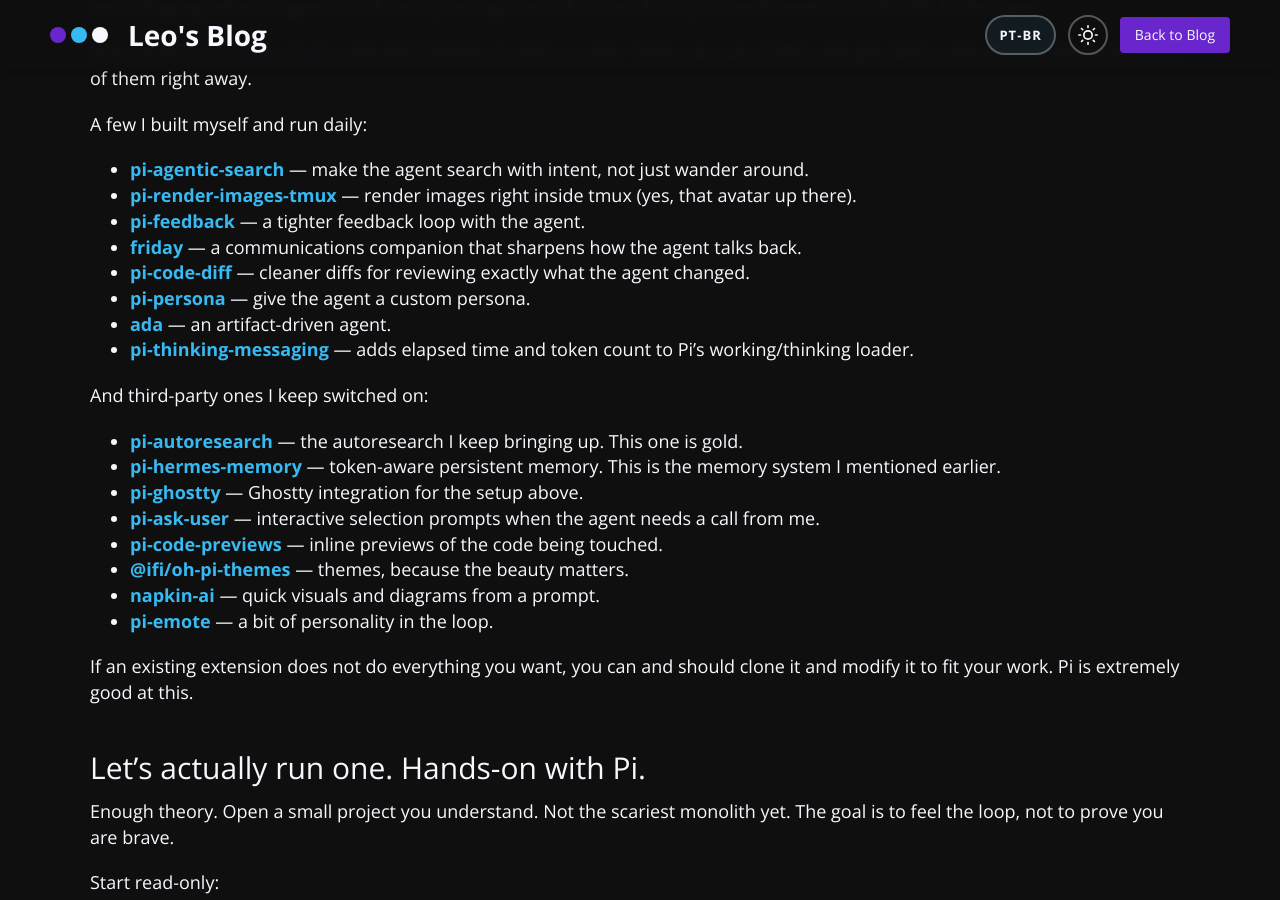
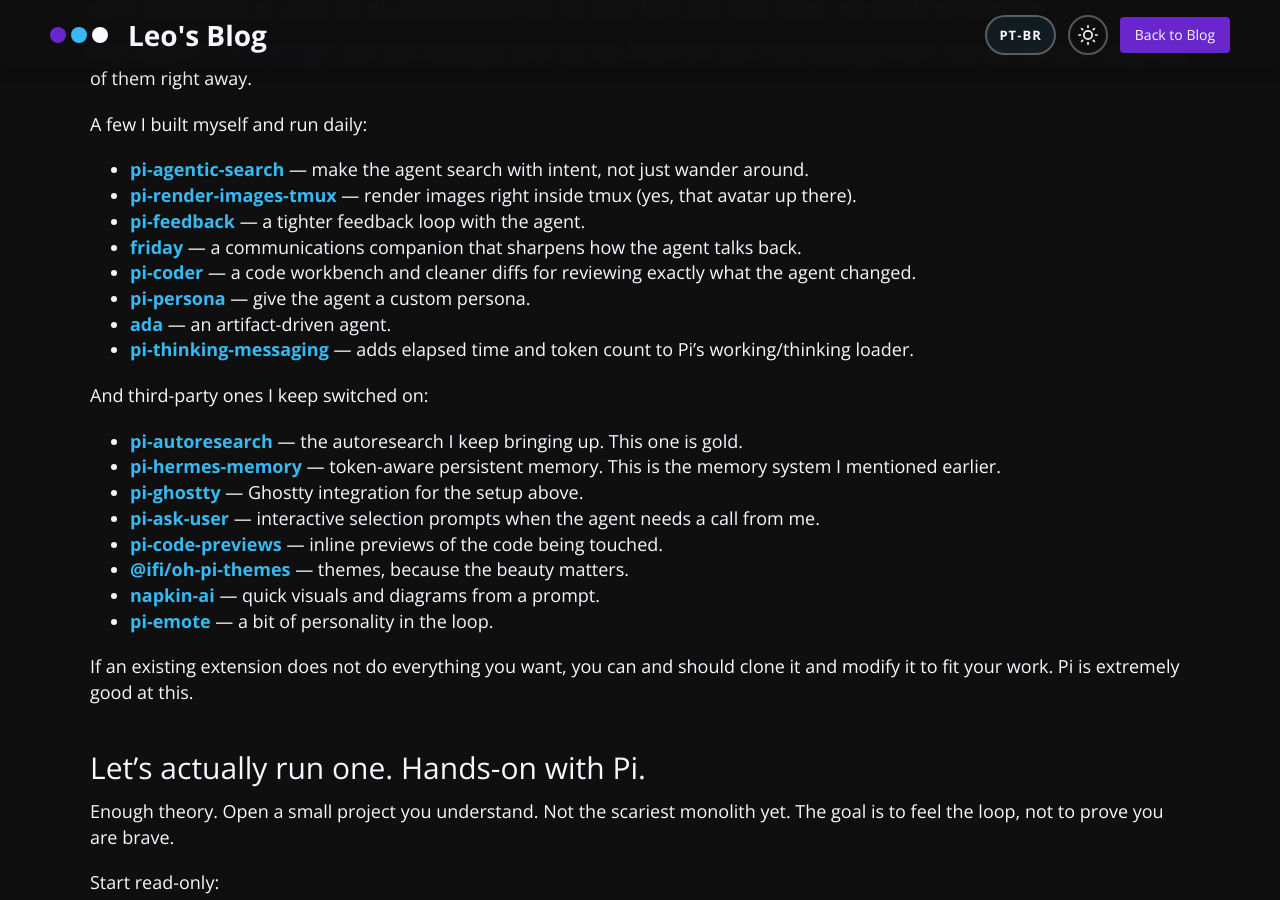
Before and after one commit to dantetekanem/dantetekanem.github.io, a Jekyll site: the page built from _posts/2026-06-14-be-better-much-better-agentic-tools-and-pi.md, in a window 1280 px wide and 900 px high, scrolled down 8797 px. Built offline with Jekyll 4.4.1, drawn with Linux system fonts in a browser that asks for light colours; some of the changed text lies outside the part shown.

```diff
--- a/_posts/2026-06-14-be-better-much-better-agentic-tools-and-pi.md
+++ b/_posts/2026-06-14-be-better-much-better-agentic-tools-and-pi.md
@@ -255,7 +255,7 @@ A few I built myself and run daily:
 - [**pi-render-images-tmux**](https://github.com/dantetekanem/pi-render-images-tmux) — render images right inside tmux (yes, that avatar up there).
 - [**pi-feedback**](https://github.com/dantetekanem/pi-feedback) — a tighter feedback loop with the agent.
 - [**friday**](https://github.com/dantetekanem/friday) — a communications companion that sharpens how the agent talks back.
-- [**pi-code-diff**](https://github.com/leop-shopify/pi-code-diff) — cleaner diffs for reviewing exactly what the agent changed.
+- [**pi-coder**](https://github.com/dantetekanem/pi-coder) — a code workbench and cleaner diffs for reviewing exactly what the agent changed.
 - [**pi-persona**](https://github.com/leop-shopify/pi-persona) — give the agent a custom persona.
 - [**ada**](https://github.com/leop-shopify/ada) — an artifact-driven agent.
 - [**pi-thinking-messaging**](https://github.com/dantetekanem/pi-thinking-messaging) — adds elapsed time and token count to Pi's working/thinking loader.
@@ -343,7 +343,7 @@ Even if you typed zero lines, you approved the shape of the change. If it breaks
 
 Before AI, a review protected you from another person's blind spot. Now it also protects you from output that can look complete before it is truly understood. The dangerous code is not always ugly. Sometimes it has green tests, clean names, and one missing idempotency key nobody noticed.
 
-That is why I care so much about the review loop. [pi-code-diff](https://github.com/leop-shopify/pi-code-diff) shows me exactly what the agent touched. [pi-feedback](https://github.com/dantetekanem/pi-feedback) lets me hand correction back without turning the whole session into noise. [friday](https://github.com/dantetekanem/friday) keeps the conversation tight. I do not need more narration from the agent. I need a clear diff, a precise correction path, and a loop that lets me step in when judgment matters.
+That is why I care so much about the review loop. [pi-coder](https://github.com/dantetekanem/pi-coder) shows me exactly what the agent touched. [pi-feedback](https://github.com/dantetekanem/pi-feedback) lets me hand correction back without turning the whole session into noise. [friday](https://github.com/dantetekanem/friday) keeps the conversation tight. I do not need more narration from the agent. I need a clear diff, a precise correction path, and a loop that lets me step in when judgment matters.
 
 For me, Pi is not permission to care less. It is a way to move the care to a better place. Less hunting for files. More asking whether this belongs in the system. Less "please write this method." More "prove this is the right design, with data, docs, tests, and the smallest safe diff."
 
```
Also changed, not shown: other parts of _posts/2026-06-14-be-better-much-better-agentic-tools-and-pi.md (+1 -1 lines).
